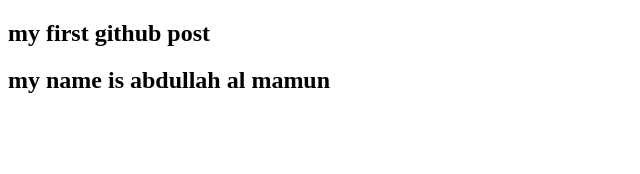
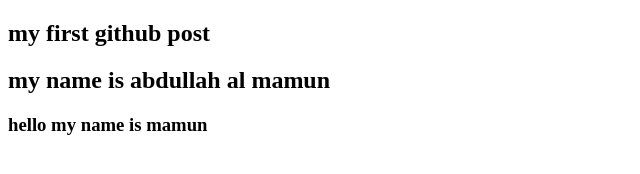
Before and after one commit to mamun945/new-file-html, a plain HTML site: page index.html in a window 1280 px wide. Shown: the whole page, without its empty margins (0-640 px from the left). Drawn offline with Linux system fonts and the light colour scheme.

Commit message:
i have some change in website

```diff
--- a/index.html
+++ b/index.html
@@ -9,6 +9,7 @@
     <div>
         <h2>my first github post</h2>
         <h2>my name is abdullah al mamun</h2>
+        <h3>hello my name is mamun</h3>
     </div>
 </body>
 </html>
```
